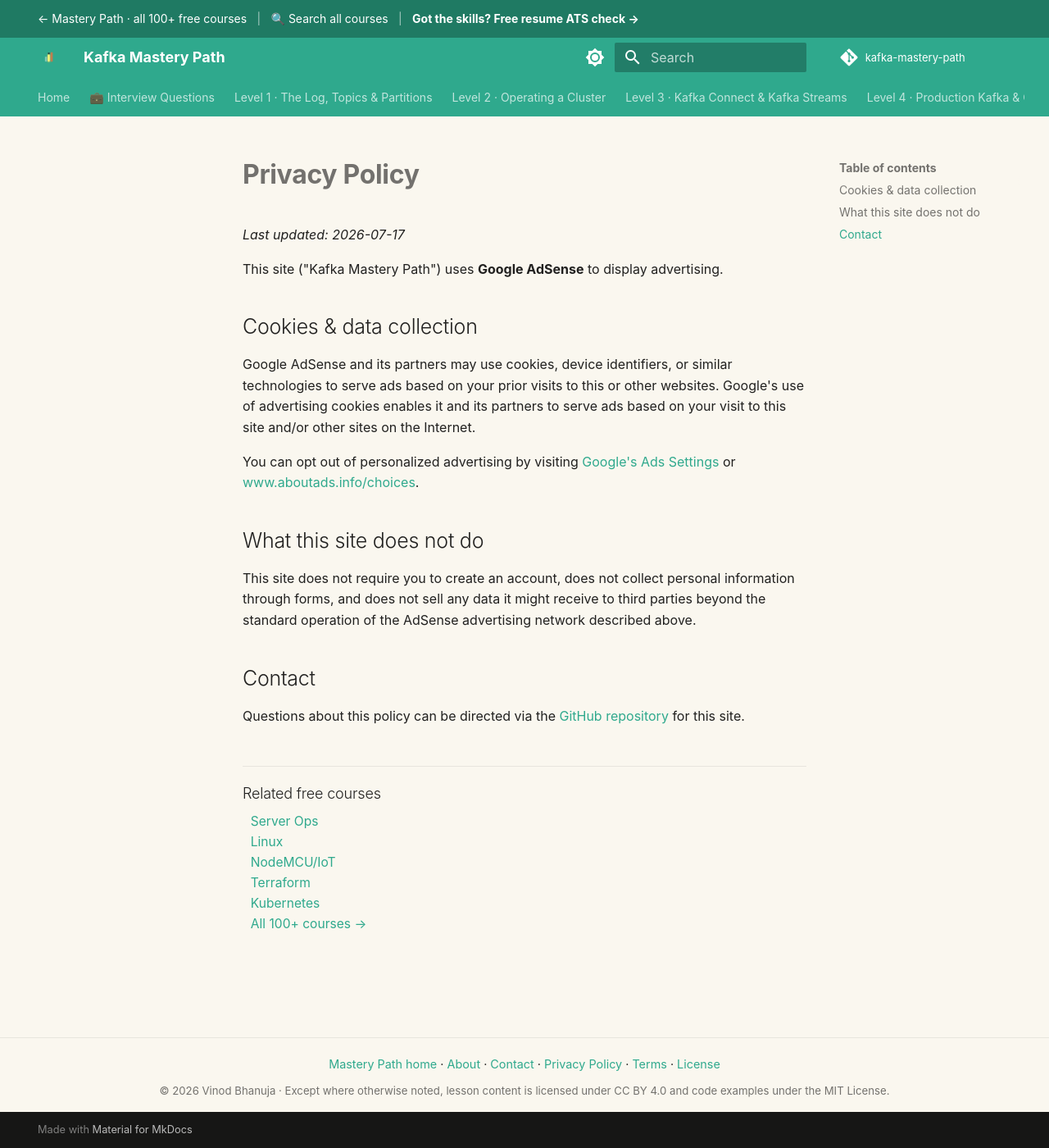
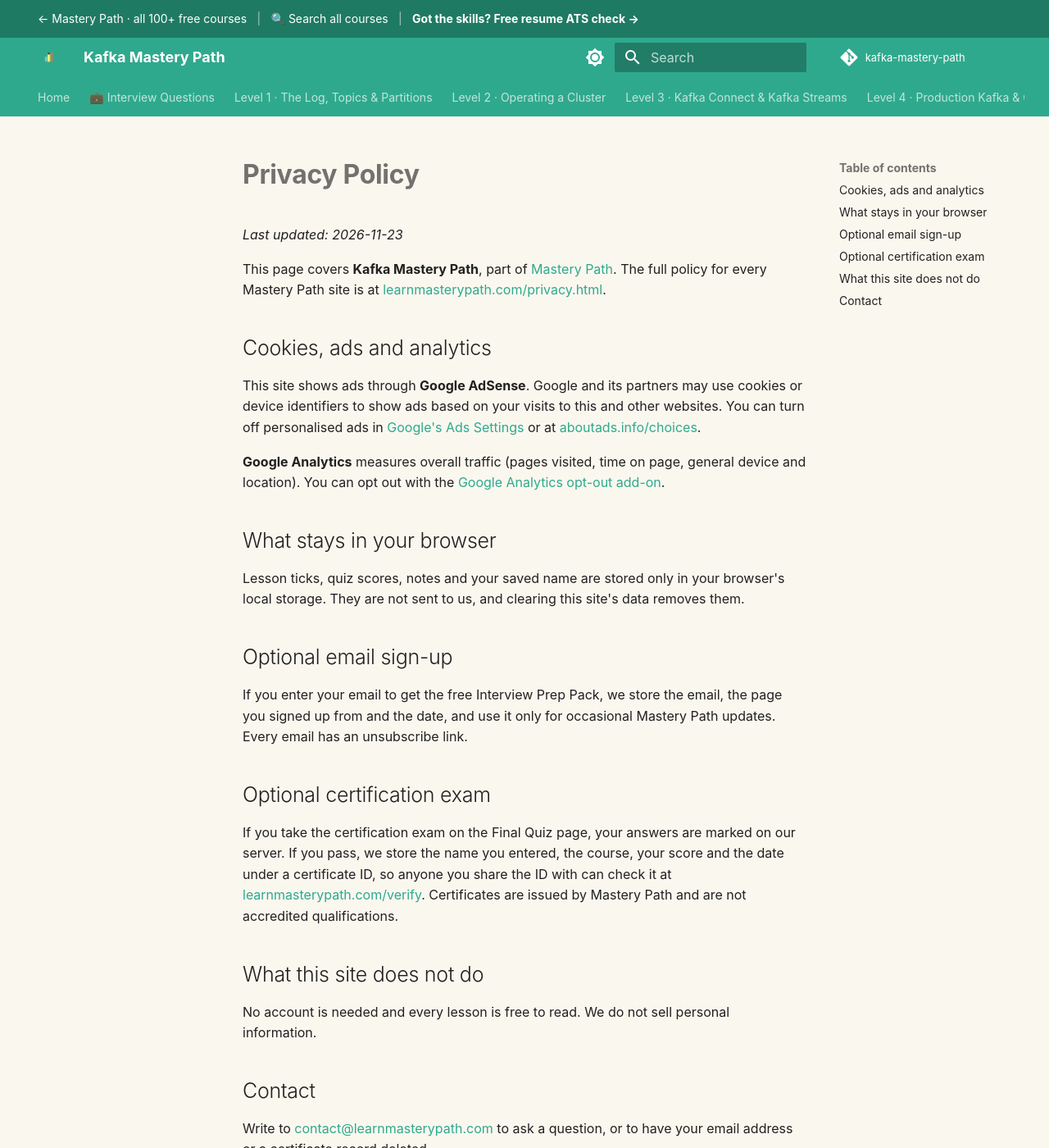
Before and after one commit to SIGILIPELLI/kafka-mastery-path, an MkDocs documentation site: the page built from docs/privacy.md, in a window 1280 px wide and 1400 px high. Shown: the whole window at 82% size. Built offline with MkDocs 1.6.1 and Material for MkDocs 9.7.7, drawn with Linux system fonts in a browser that asks for light colours; comment, search, counter and statistics services are not loaded.

Commit message:
Update privacy page: progress stays in the browser, optional email sign-up and certification exam, link to the full policy
Co-Authored-By: Claude Opus 5.5 <noreply@anthropic.com>

```diff
--- a/docs/privacy.md
+++ b/docs/privacy.md
@@ -1,33 +1,35 @@
 ---
-description: "Privacy policy for Kafka Mastery Path: how Google AdSense cookies work here, what the site does not collect, and how to opt out."
+description: "Privacy policy for the free Kafka Mastery Path: cookies for ads and analytics, what stays in your browser, and the optional email sign-up and certification exam."
 ---
 
 # Privacy Policy
 
-_Last updated: 2026-07-17_
+_Last updated: 2026-11-23_
 
-This site ("Kafka Mastery Path") uses **Google AdSense** to display advertising.
+This page covers **Kafka Mastery Path**, part of [Mastery Path](https://learnmasterypath.com/). The full policy for every Mastery Path site is at [learnmasterypath.com/privacy.html](https://learnmasterypath.com/privacy.html).
 
-## Cookies & data collection
+## Cookies, ads and analytics
 
-Google AdSense and its partners may use cookies, device identifiers, or similar
-technologies to serve ads based on your prior visits to this or other websites.
-Google's use of advertising cookies enables it and its partners to serve ads
-based on your visit to this site and/or other sites on the Internet.
+This site shows ads through **Google AdSense**. Google and its partners may use cookies or device identifiers to show ads based on your visits to this and other websites. You can turn off personalised ads in [Google's Ads Settings](https://adssettings.google.com/) or at [aboutads.info/choices](https://www.aboutads.info/choices/).
 
-You can opt out of personalized advertising by visiting
-[Google's Ads Settings](https://adssettings.google.com/) or
-[www.aboutads.info/choices](https://www.aboutads.info/choices/).
+**Google Analytics** measures overall traffic (pages visited, time on page, general device and location). You can opt out with the [Google Analytics opt-out add-on](https://tools.google.com/dlpage/gaoptout).
+
+## What stays in your browser
+
+Lesson ticks, quiz scores, notes and your saved name are stored only in your browser's local storage. They are not sent to us, and clearing this site's data removes them.
+
+## Optional email sign-up
+
+If you enter your email to get the free Interview Prep Pack, we store the email, the page you signed up from and the date, and use it only for occasional Mastery Path updates. Every email has an unsubscribe link.
+
+## Optional certification exam
+
+If you take the certification exam on the Final Quiz page, your answers are marked on our server. If you pass, we store the name you entered, the course, your score and the date under a certificate ID, so anyone you share the ID with can check it at [learnmasterypath.com/verify](https://learnmasterypath.com/verify/). Certificates are issued by Mastery Path and are not accredited qualifications.
 
 ## What this site does not do
 
-This site does not require you to create an account, does not collect personal
-information through forms, and does not sell any data it might receive to third
-parties beyond the standard operation of the AdSense advertising network
-described above.
+No account is needed and every lesson is free to read. We do not sell personal information.
 
 ## Contact
 
-Questions about this policy can be directed via the
-[GitHub repository](https://github.com/SIGILIPELLI/kafka-mastery-path) for this
-site.
+Write to [contact@learnmasterypath.com](mailto:contact@learnmasterypath.com) to ask a question, or to have your email address or a certificate record deleted.
```
